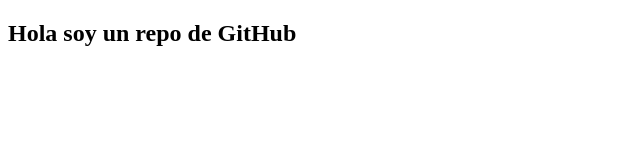
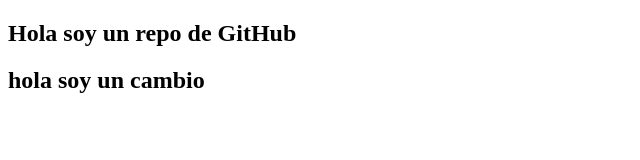
Before and after one commit to maximovcarrizo/FirstGit, a plain HTML site: page index.html in a window 1280 px wide. Shown: the whole page, without its empty margins (0-640 px from the left). Drawn offline with Linux system fonts and the light colour scheme.

Commit message:
agregar algo random

```diff
--- a/index.html
+++ b/index.html
@@ -9,5 +9,8 @@
     <h2>
         Hola soy un repo de GitHub
     </h2>
+    <section>
+        <h2>hola soy un cambio</h2>
+    </section>
 </body>
 </html>
```
